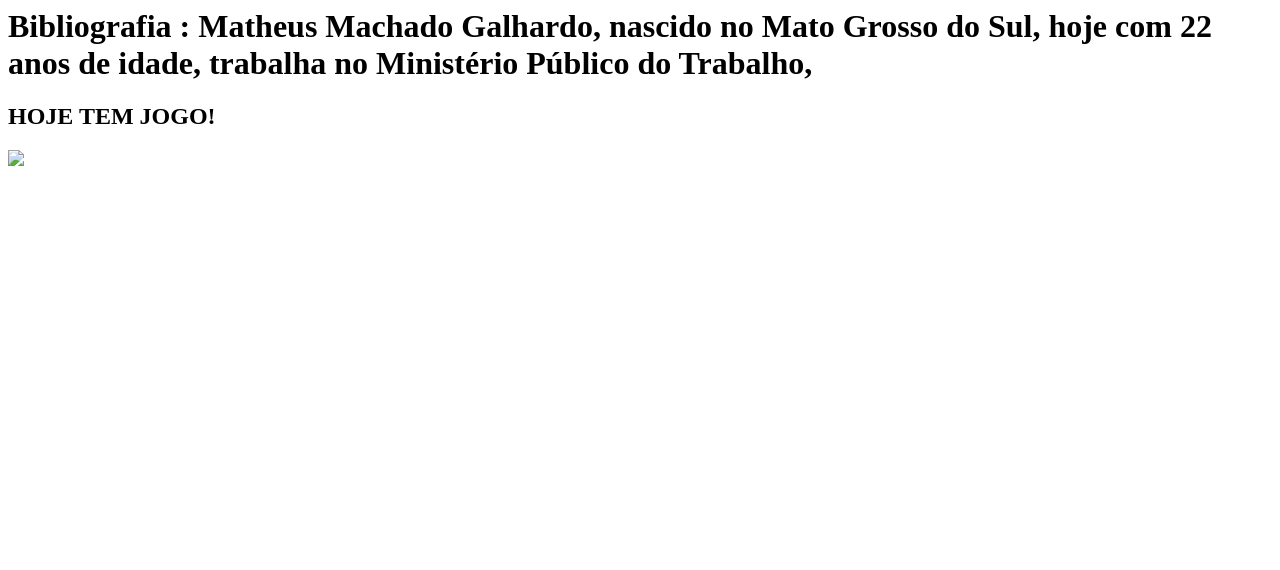
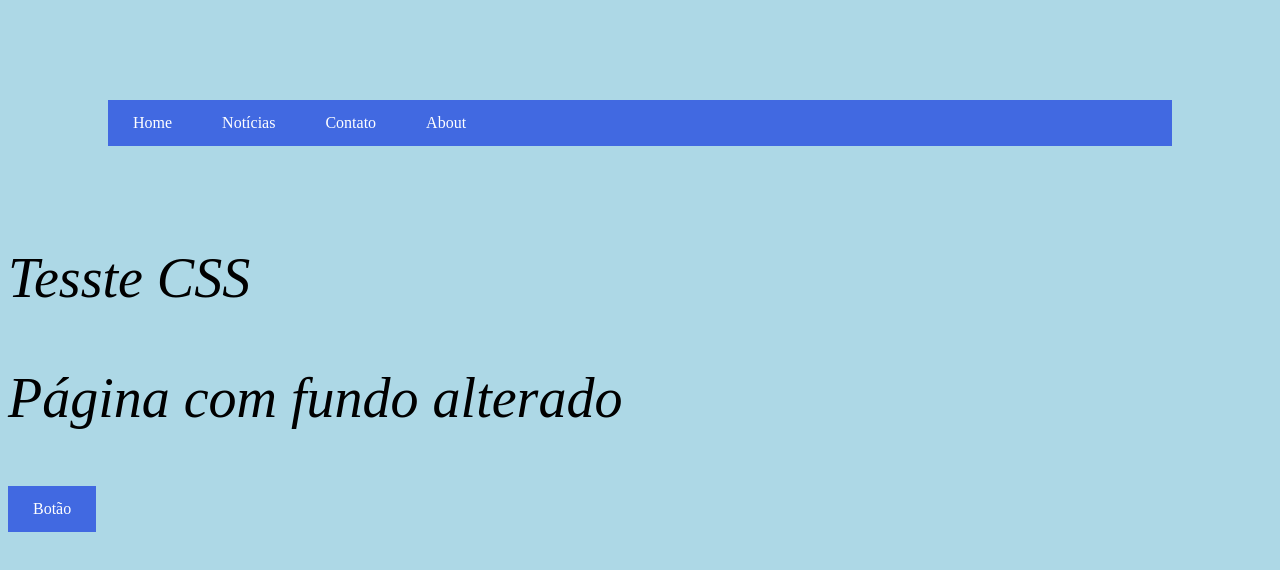
Before and after one commit to MatheusGalhardo/pw-ufg-2017-1, a plain HTML site: page src/main/webapp/index.html in a window 1280 px wide. Drawn offline with Linux system fonts and the light colour scheme.

Commit message:
index em HTML e CSS

```diff
--- a/src/main/webapp/index.html
+++ b/src/main/webapp/index.html
@@ -1,13 +1,67 @@
 <html>
+
 <head>
   <meta charset="UTF-8">
-    <title>Aplicação Bibliografia</title>
+<style>
+   ul {
+    list-style-type: none;
+    margin: 100;
+    padding: 0;
+    overflow: hidden;
+    background-color: royalblue;
+}
+
+li {
+    float: left;
+}
+
+li a {
+    display: block;
+    padding: 8px;
+}
+
+  body {
+    background-color: lightblue;
+}
+
+    p{
+      font-size: 56px
+    }
+    p{
+      font-style: italic
+    }
+
+    a:link, a:visited {
+
+    background-color : royalblue;
+    position: relative;
+    color: white;
+    padding: 14px 25px;
+    text-align: center;
+    text-decoration: none;
+    display: inline-block;
+}
+
+
+a:hover, a:active {
+    background-color: royalblue;
+
+</style>
 </head>
 <body>
-    <h1> Bibliografia : Matheus Machado Galhardo, nascido no Mato Grosso do Sul, hoje com 22 anos de idade, trabalha no Ministério Público do Trabalho,</h1>
-    <h2> HOJE TEM JOGO! </h2>
-    <img src="imagem1.png" />
-    <br>
 
+  <ul>
+  <li><a href="https://github.com/MatheusGalhardo/pw-ufg-2017-1" target="_blank">Home</a></li> <!-- Target é para abrir outra página,outa aba -->
+  <li><a href="http://g1.globo.com/">Notícias</a></li>
+  <li><a href="https://accounts.google.com/ServiceLogin?service=mail&passive=true&rm=false&continue=https://mail.google.com/mail/?tab%3Dwm&scc=1&ltmpl=default&ltmplcache=2&emr=1&osid=1">Contato</a></li>
+  <li><a href="#about">About</a></li>
+</ul>
+
+<p class="serif">Tesste CSS</p>
+
+<p class="iatlic">Página com fundo alterado</p>
+<a href="https://github.com/MatheusGalhardo/pw-ufg-2017-1" target="_blank"> Botão </a>
+
+<div> </div>
 </body>
 </html>
```
Lines whose indentation alone changed are shown as unchanged.
